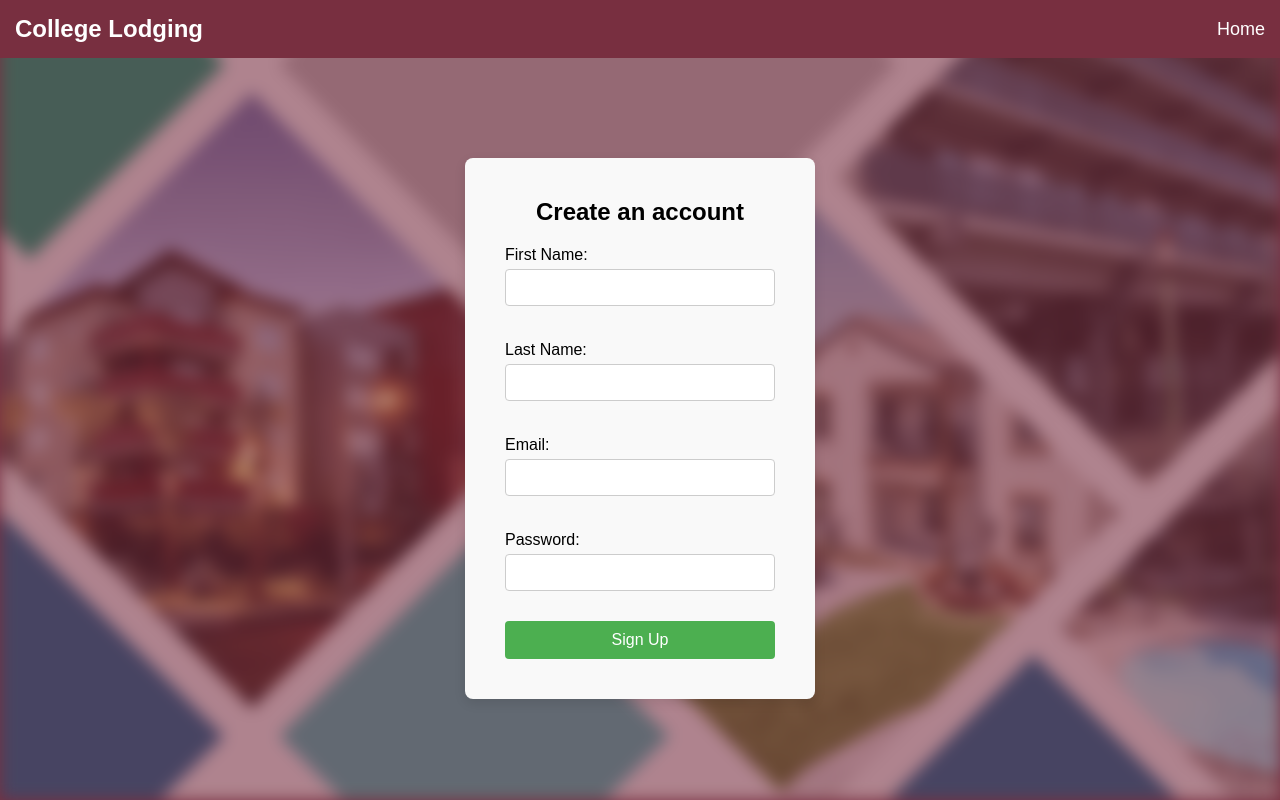
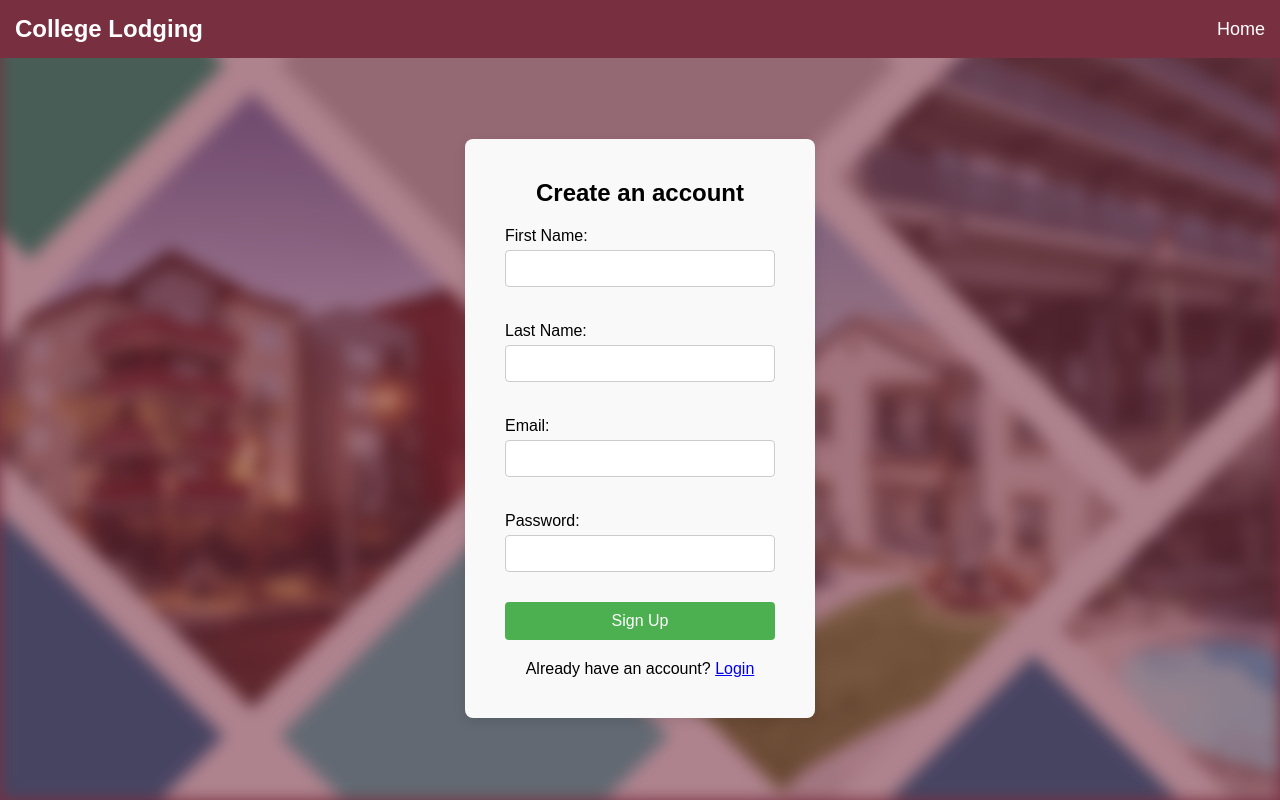
Before and after one commit to JohnathanGD/CollegeLodging, a Flask app: page /auth/signup in a window 1280 px wide. Run offline with Flask 2, Linux system fonts and the light colour scheme.

Commit message:
Add Login Redirect

```diff
--- a/frontend/static/styles.css
+++ b/frontend/static/styles.css
@@ -422,3 +422,19 @@ main {
         width: 90%;
     }
 }
+
+/* Login redirect link */
+.login-page .login-container .login-redirect {
+    margin-top: 20px;
+    font-size: 14px;
+}
+
+.login-page .login-container .login-redirect a {
+    color: #782F40;
+    text-decoration: none;
+}
+
+.login-page .login-container .login-redirect a:hover {
+    color: #CEB888;
+    text-decoration: underline;
+}
--- a/frontend/templates/login.html
+++ b/frontend/templates/login.html
@@ -20,7 +20,7 @@
     <main>
         <div class="login-container">
             <h2>Login to your account</h2>
-            <form action="{{ url_for('auth.login') }}" method="post">
+            <form action="{{ url_for('auth.login') }}" method="POST">
                 <label for="email">Email:</label>
                 <input type="email" id="email" name="email" required>
 
--- a/frontend/templates/signup.html
+++ b/frontend/templates/signup.html
@@ -40,6 +40,12 @@
                 <!-- Submit Button -->
                 <button type="submit">Sign Up</button>
             </form>
+
+            <div class="login-redirect"></div>
+                <p>
+                    Already have an account? <a href="{{ url_for('auth.login') }}">Login</a>
+                </p>
+            </div>
         </div>
     </main>
 </body>
```
